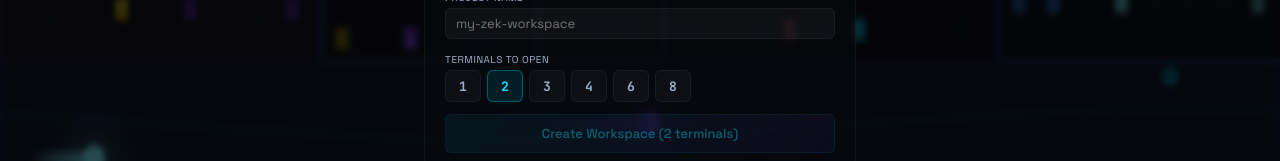
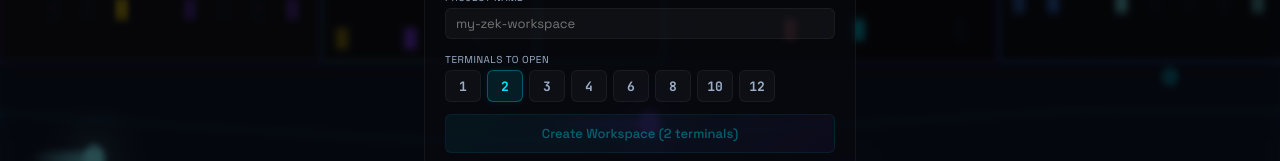
Before and after one commit to ZEKO091/Bridge-Zek-REPO, a React (Vite) app: page / in a window 1280 px wide. Shown: the part 539-700 px from the top of the page. Built offline with nearby package versions, Linux system fonts and the light colour scheme.

Commit message:
Max 12 terminales en selector

```diff
--- a/src/components/MainMenu.tsx
+++ b/src/components/MainMenu.tsx
@@ -91,7 +91,7 @@ export default function MainMenu() {
               <div className="mm-path-row">
                 <span className="mm-path-label">Terminals to open</span>
                 <div className="mm-term-selector">
-                  {[1, 2, 3, 4, 6, 8].map((n) => (
+                  {[1, 2, 3, 4, 6, 8, 10, 12].map((n) => (
                     <button
                       key={n}
                       className={`mm-term-btn ${termCount === n ? 'active' : ''}`}
--- a/src/styles/index.css
+++ b/src/styles/index.css
@@ -264,7 +264,7 @@ html, body, #root {
 .mm-preview-path { overflow: hidden; text-overflow: ellipsis; white-space: nowrap; }
 .mm-preview-terms { margin-left: auto; font-size: 9px; color: var(--glow-cyan); background: rgba(0,229,255,0.08); padding: 1px 6px; border-radius: 4px; flex-shrink: 0; }
 .mm-term-selector { display: flex; gap: 6px; flex-wrap: wrap; }
-.mm-term-btn { width: 36px; height: 32px; background: rgba(255,255,255,0.03); border: 1px solid var(--glass-border); border-radius: 6px; color: var(--text-muted); font-family: 'JetBrains Mono', monospace; font-size: 13px; font-weight: 600; cursor: pointer; transition: all 0.15s; }
+.mm-term-btn { min-width: 36px; height: 32px; padding: 0 8px; background: rgba(255,255,255,0.03); border: 1px solid var(--glass-border); border-radius: 6px; color: var(--text-muted); font-family: 'JetBrains Mono', monospace; font-size: 13px; font-weight: 600; cursor: pointer; transition: all 0.15s; }
 .mm-term-btn:hover { border-color: rgba(0,229,255,0.2); color: var(--text-secondary); }
 .mm-term-btn.active { background: rgba(0,229,255,0.1); border-color: rgba(0,229,255,0.3); color: var(--glow-cyan); box-shadow: 0 0 8px rgba(0,229,255,0.08); }
 .main-menu-recent { width: 100%; display: flex; flex-direction: column; gap: 8px; }
```
